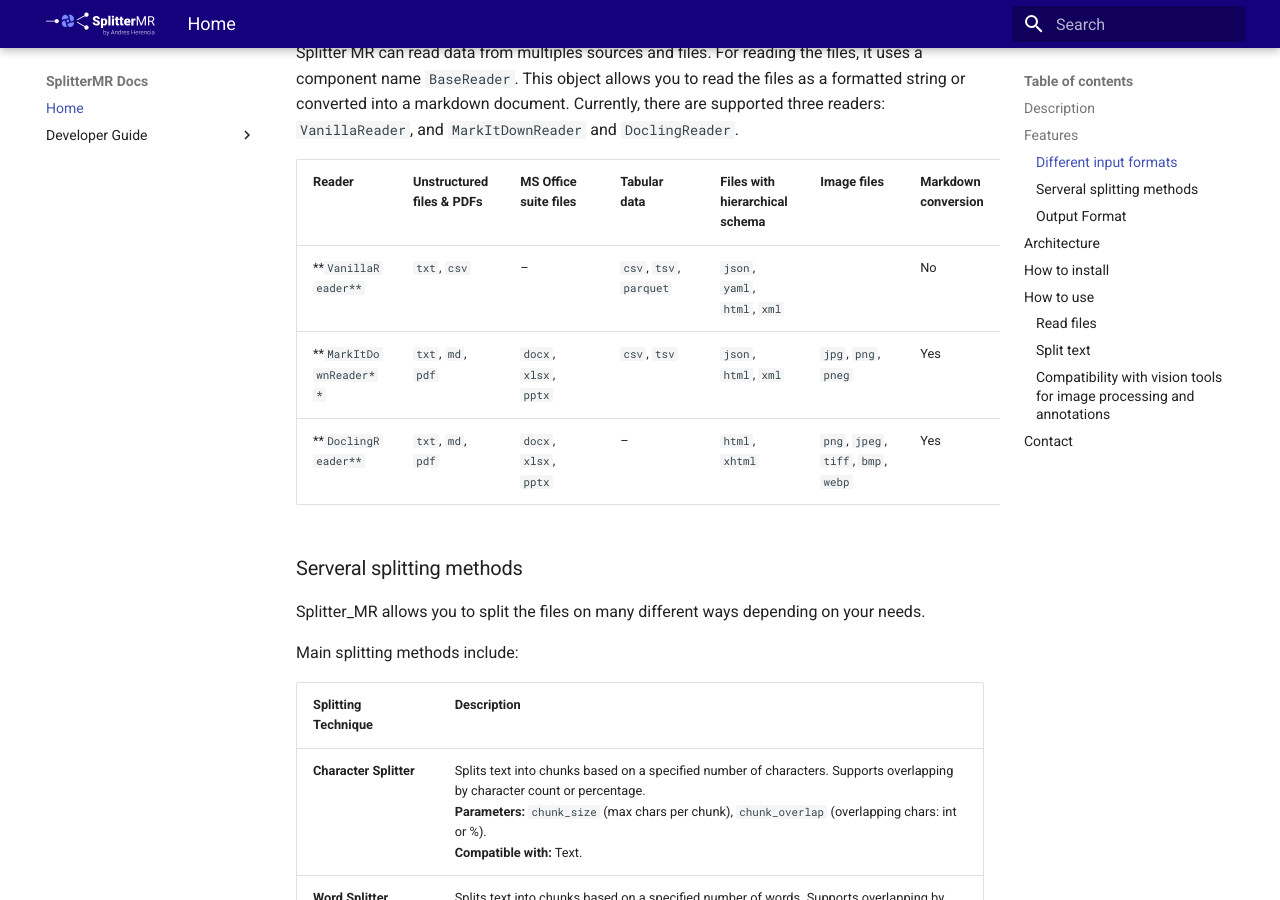
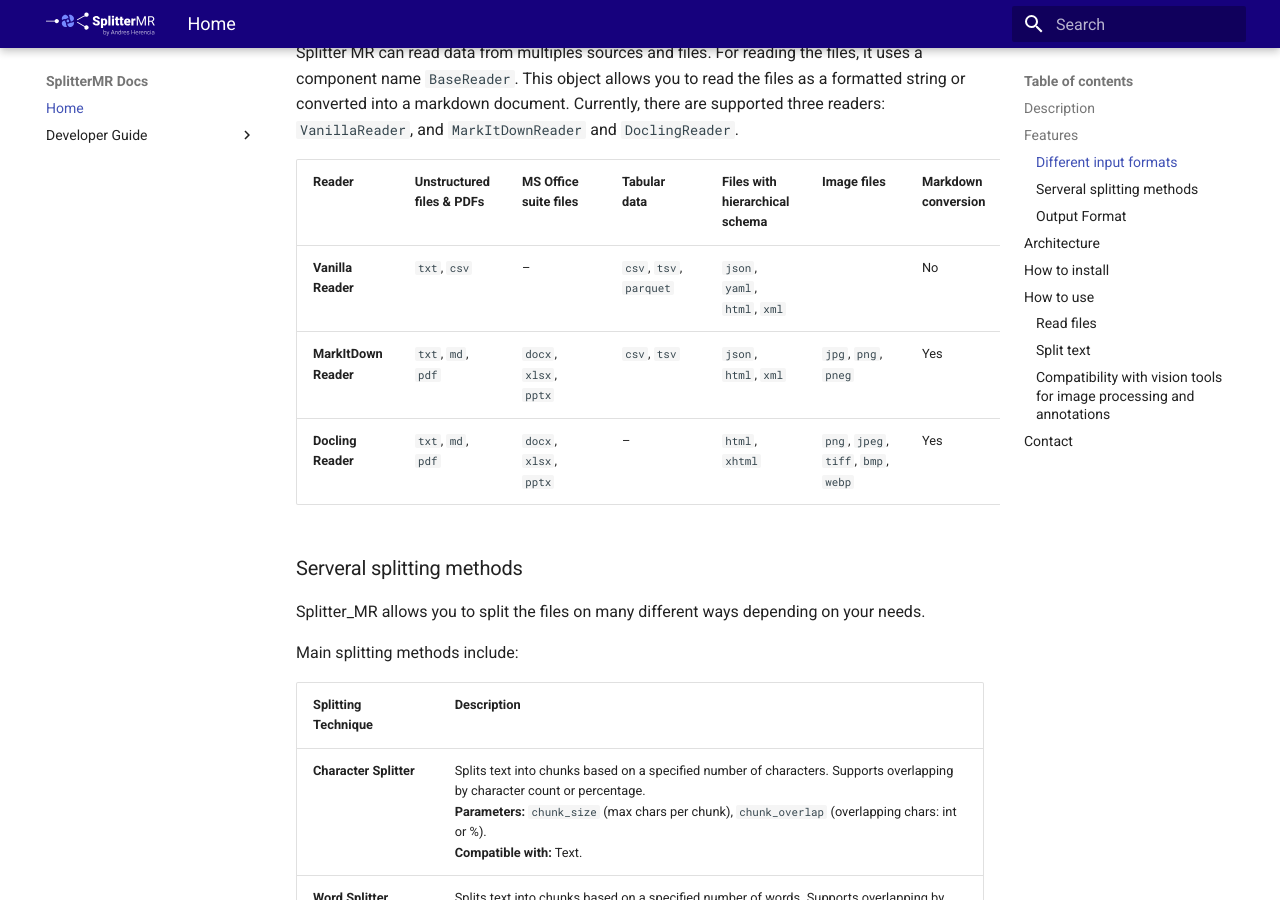
Before and after one commit to andreshere00/Splitter_MR, an MkDocs documentation site: the page built from docs/index.md, in a window 1280 px wide and 900 px high, scrolled down 551 px. Built offline with MkDocs 1.6.1 and Material for MkDocs 9.7.7, drawn with Linux system fonts in a browser that asks for light colours.

Commit message:
style: format code examples in functions with appropiate style

```diff
--- a/docs/index.md
+++ b/docs/index.md
@@ -14,9 +14,9 @@
 
 | **Reader**         | **Unstructured files & PDFs**    | **MS Office suite files**         | **Tabular data**        | **Files with hierarchical schema**      | **Image files**                  | **Markdown conversion** |
 |--------------------|----------------------------------|-----------------------------------|-------------------------|----------------------------------------|----------------------------------|----------------------------------|
-| **`VanillaReader**`      | `txt`, `csv`                     | –                                 | `csv`, `tsv`, `parquet`| `json`, `yaml`, `html`, `xml`          || No |----------------------------------| –                                |
-| **`MarkItDownReader**`   | `txt`, `md`, `pdf`               | `docx`, `xlsx`, `pptx`            | `csv`, `tsv`                  | `json`, `html`, `xml`                  | `jpg`, `png`, `pneg`             | Yes |
-| **`DoclingReader**`      | `txt`, `md`, `pdf`                     | `docx`, `xlsx`, `pptx`            | –                 | `html`, `xhtml`                        | `png`, `jpeg`, `tiff`, `bmp`, `webp` | Yes |
+| **Vanilla Reader**      | `txt`, `csv`                     | –                                 | `csv`, `tsv`, `parquet`| `json`, `yaml`, `html`, `xml`          || No |----------------------------------| –                                |
+| **MarkItDown Reader**   | `txt`, `md`, `pdf`               | `docx`, `xlsx`, `pptx`            | `csv`, `tsv`                  | `json`, `html`, `xml`                  | `jpg`, `png`, `pneg`             | Yes |
+| **Docling Reader**      | `txt`, `md`, `pdf`                     | `docx`, `xlsx`, `pptx`            | –                 | `html`, `xhtml`                        | `png`, `jpeg`, `tiff`, `bmp`, `webp` | Yes |
 
 ### Serveral splitting methods
 
```
Also changed, not shown: README.md (+3 -3 lines).
